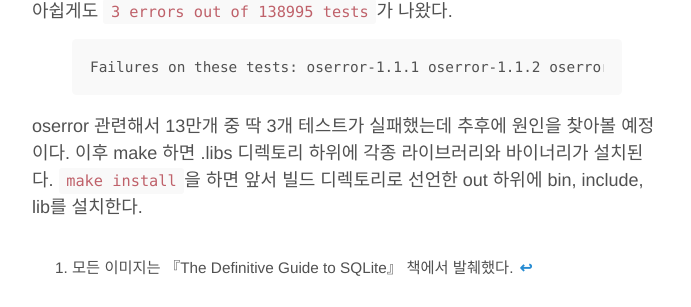
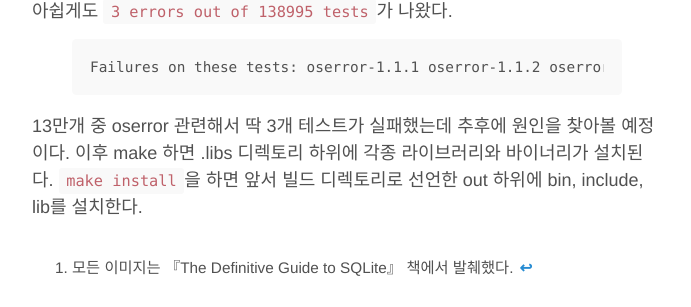
Before and after one commit to Umaigenomu/likejazz.github.io, a Jekyll site: the page built from _posts/2015-05-21-sqlite.md, in a window 1280 px wide and 900 px high, scrolled down 4229 px. Shown: the part 494-801 px from the top of the window, without its empty margins (293-984 px from the left). Built offline with Jekyll 4.4.1, drawn with Linux system fonts in a browser that asks for light colours.

Commit message:
Publishing

```diff
--- a/_posts/2015-05-21-sqlite.md
+++ b/_posts/2015-05-21-sqlite.md
@@ -136,4 +136,4 @@ make test                ;#  Run some tests (requires Tcl)
 {% highlight bash %}
 Failures on these tests: oserror-1.1.1 oserror-1.1.2 oserror-1.1.3
 {% endhighlight %}
-oserror 관련해서 13만개 중 딱 3개 테스트가 실패했는데 추후에 원인을 찾아볼 예정이다. 이후 make 하면 .libs 디렉토리 하위에 각종 라이브러리와 바이너리가 설치된다. `make install`을 하면 앞서 빌드 디렉토리로 선언한 out 하위에 bin, include, lib를 설치한다.
+13만개 중 oserror 관련해서 딱 3개 테스트가 실패했는데 추후에 원인을 찾아볼 예정이다. 이후 make 하면 .libs 디렉토리 하위에 각종 라이브러리와 바이너리가 설치된다. `make install`을 하면 앞서 빌드 디렉토리로 선언한 out 하위에 bin, include, lib를 설치한다.
```
Also changed, not shown: _posts/2015-05-21-k-ranker.md (added, +7 -0 lines).
